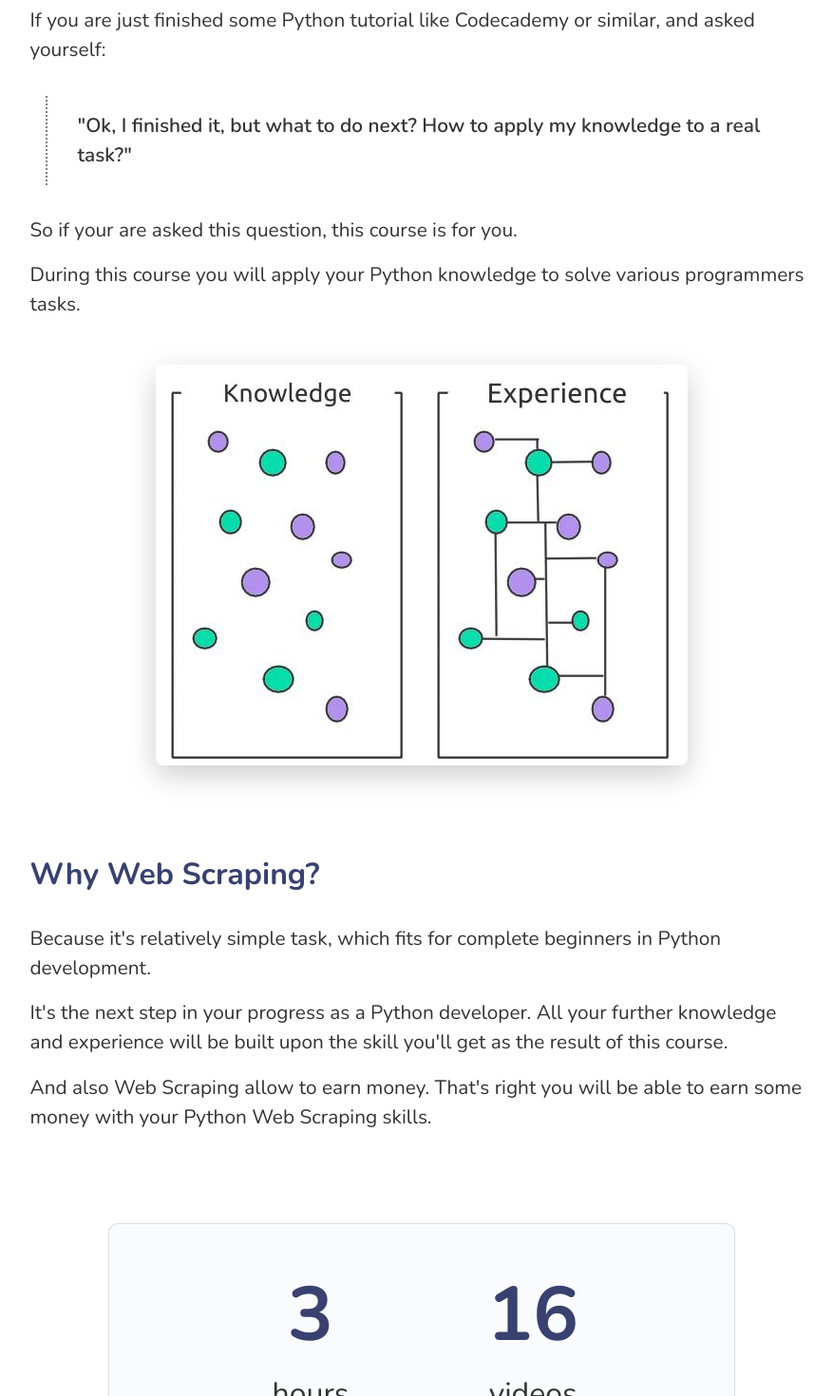
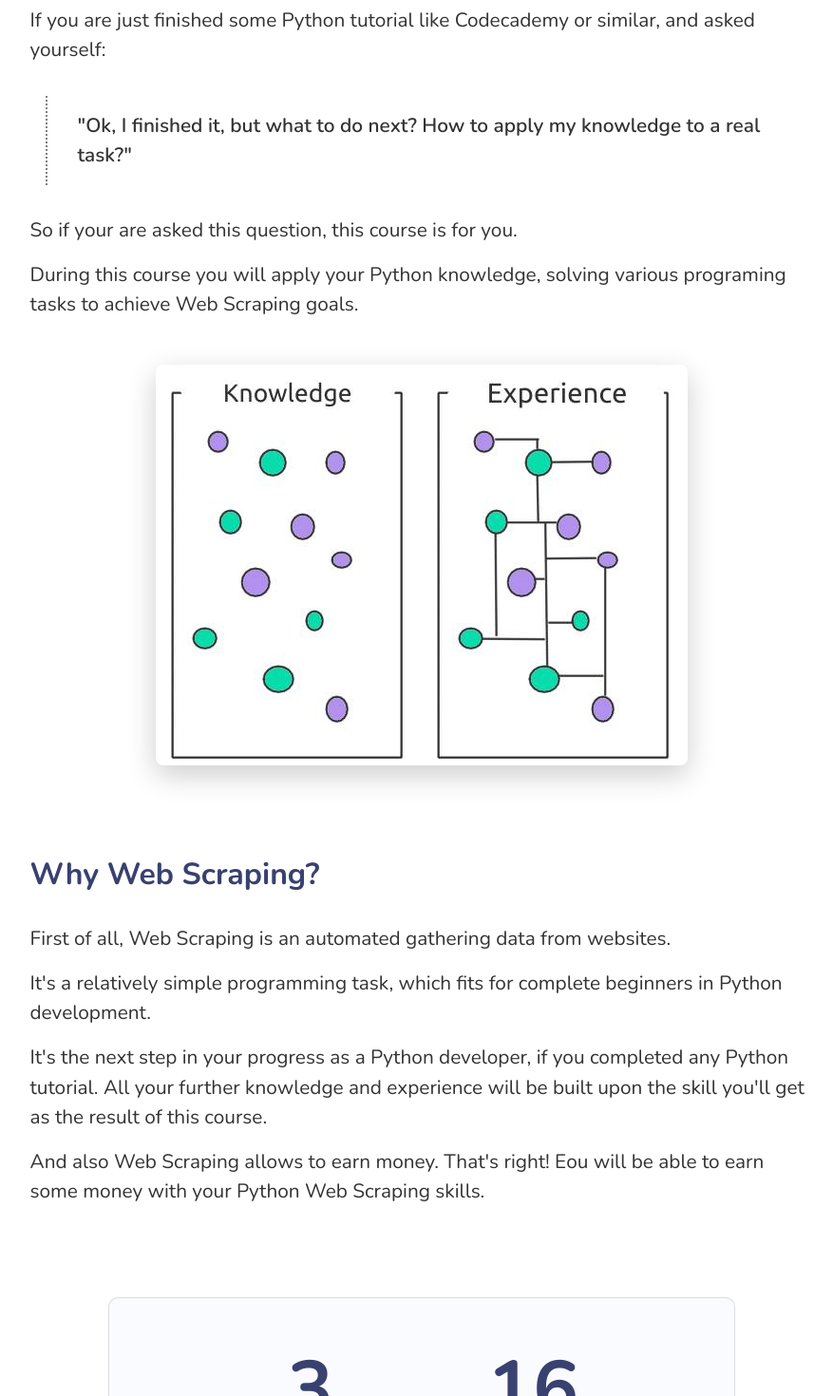
Before and after one commit to red-eyed-coder-club/red-website-source, a Nuxt app: page /courses/practical-python-web-scraping in a window 1280 px wide. Shown: the part 737-2207 px from the top of the page at 95% size, without its empty margins (196-1073 px from the left). Built offline with nearby package versions, Linux system fonts and the light colour scheme.

Commit message:
Fix typos

```diff
--- a/pages/courses/practical-python-web-scraping.vue
+++ b/pages/courses/practical-python-web-scraping.vue
@@ -30,7 +30,7 @@
             So if your are asked this question, this course is for you.
           </p>
           <p>
-            During this course you will apply your Python knowledge to solve various programmers tasks.
+            During this course you will apply your Python knowledge, solving various programing tasks to achieve Web Scraping goals.
           </p>
         </div>
         <div class="image-wrapper mt-5">
@@ -41,15 +41,17 @@
 
       <section class="why text-left" id="why">
         <h2>Why Web Scraping?</h2>
-
         <p>
-          Because it's relatively simple task, which fits for complete beginners in Python development.
+          First of all, Web Scraping is an automated gathering data from websites.
         </p>
         <p>
-          It's the next step in your progress as a Python developer. All your further knowledge and experience will be built upon the skill you'll get as the result of this course.
+          It's a relatively simple programming task, which fits for complete beginners in Python development.
         </p>
         <p>
-          And also Web Scraping allow to earn money. That's right you will be able to earn some money with your Python Web Scraping skills.
+          It's the next step in your progress as a Python developer, if you completed any Python tutorial. All your further knowledge and experience will be built upon the skill you'll get as the result of this course.
+        </p>
+        <p>
+          And also Web Scraping allows to earn money. That's right! Eou will be able to earn some money with your Python Web Scraping skills.
         </p>
       </section>
 
--- a/store/index.js
+++ b/store/index.js
@@ -234,11 +234,11 @@ export const state = () => ({
             },
             {
               "question": "I got an <code>AttributeError: 'NoneType' object has no attribute...</code>",
-              "answer": "This error (exception) was raised, because of the object, which attribute you tried to use, got the NoneType object as the value. Practically it means that BeautifulSoup didn't find a tag you tried to find, and return None.<br>Try to check what BeautifulSoup returned by your request."
+              "answer": "This error (exception) was raised, because of the object, which attribute you tried to use, got the <code>NoneType</code> object as the value. Practically it means that BeautifulSoup didn't find a tag you tried to find, and return <code>None</code>.<br>Try to check what BeautifulSoup returned by your request."
             },
             {
               "question": "Is your feedback provided?",
-              "answer": "No. It's my principled position. At the beginning you need to gain experience as much as possible. And this is possible only with sufficient efforts from the student.<br><br>The presence of somebody nearby who is ready at any time to tell you why something doesn't work eleminates you from the analysis and the necessary efforts."
+              "answer": "No. It's my principled position. At the beginning you need to gain experience as much as possible. And this is possible only with sufficient efforts from the student.<br><br>The presence of somebody nearby who is ready at any time to tell you why something doesn't work, eleminates you from the analysis and the necessary efforts."
             },
             {
               "question": "Is the course provided only via Patreon?",
```
Also changed, not shown: 1 other file (tests, documents, lock files or other folders).
